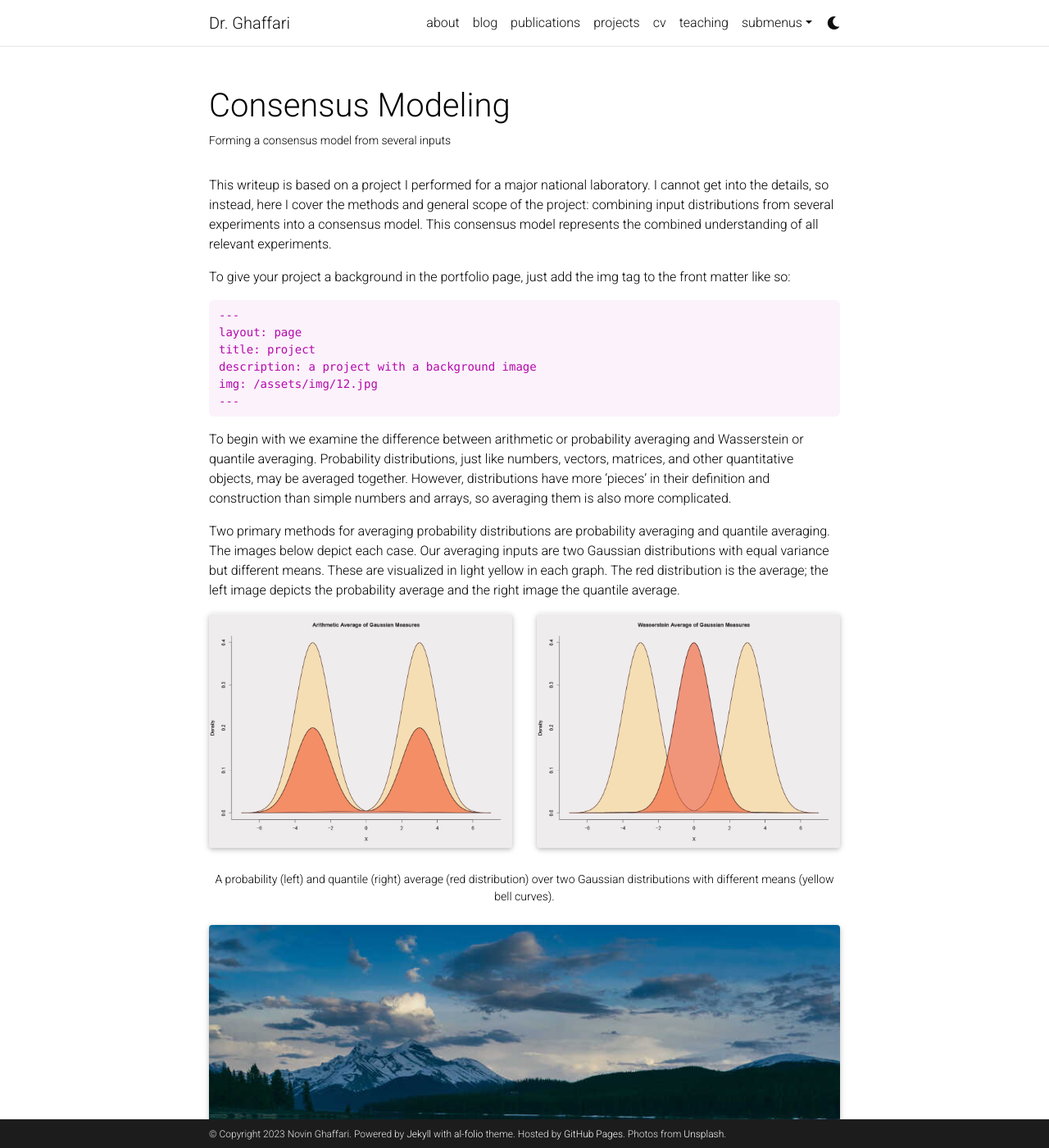
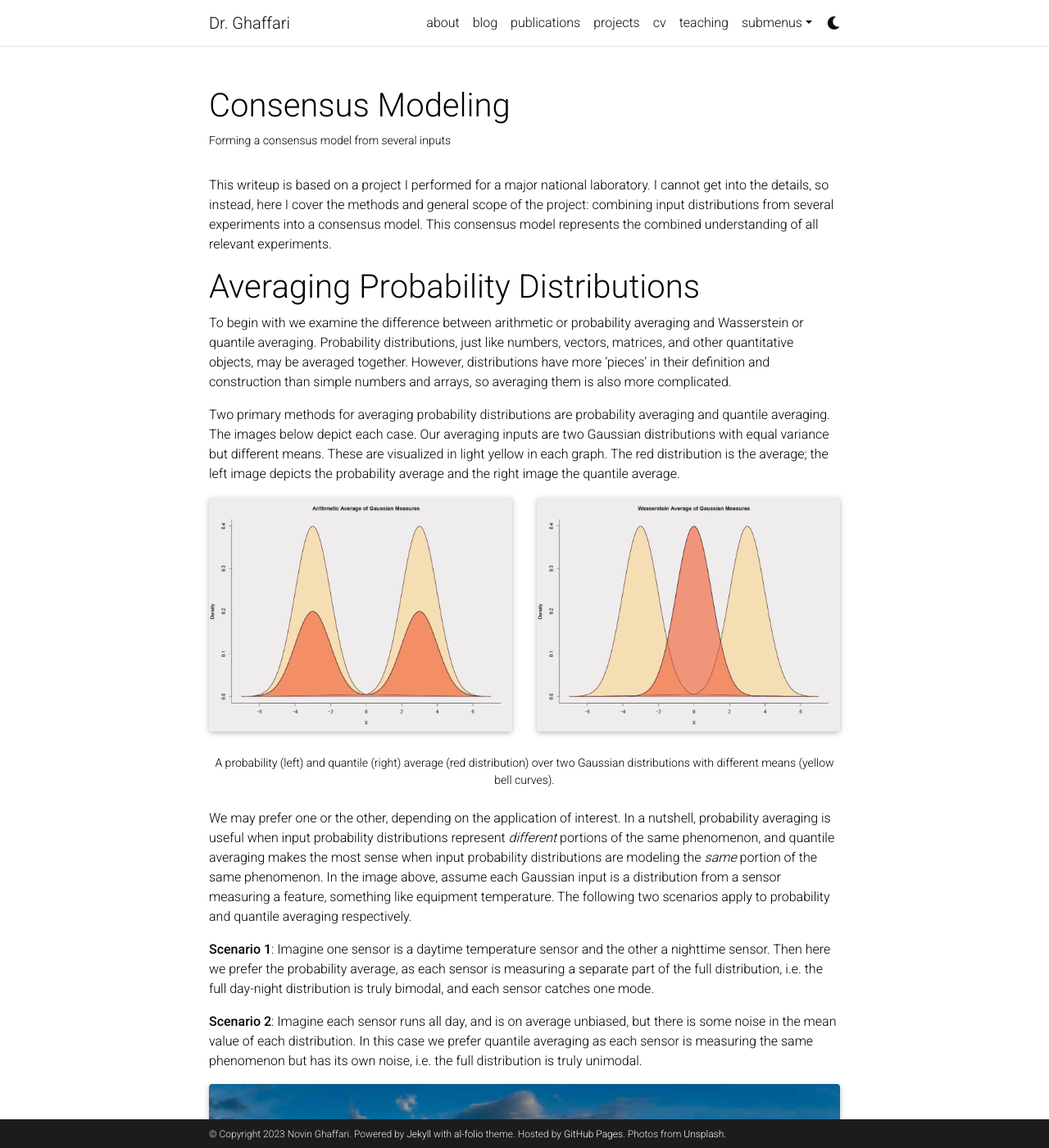
Before and after one commit to nghaffari/nghaffari.github.io, a Jekyll site: the page built from _projects/2_project.md, in a window 1280 px wide and 1400 px high. Shown: the whole window at 82% size. Built offline with Jekyll 4.4.1, drawn with Linux system fonts in a browser that asks for light colours; full-size pictures stand in for the smaller copies a plugin makes; comment, search, counter and statistics services are not loaded; a style sheet for code colours, icons or effects is not loaded.

Commit message:
Update 2_project.md

```diff
--- a/_projects/2_project.md
+++ b/_projects/2_project.md
@@ -9,14 +9,7 @@ category: work
 
 This writeup is based on a project I performed for a major national laboratory. I cannot get into the details, so instead, here I cover the methods and general scope of the project: combining input distributions from several experiments into a consensus model. This consensus model represents the combined understanding of all relevant experiments.
 
-To give your project a background in the portfolio page, just add the img tag to the front matter like so:
-
-    ---
-    layout: page
-    title: project
-    description: a project with a background image
-    img: /assets/img/12.jpg
-    ---
+# Averaging Probability Distributions
 
 To begin with we examine the difference between arithmetic or probability averaging and Wasserstein or quantile averaging. Probability distributions, just like numbers, vectors, matrices, and other quantitative objects, may be averaged together. However, distributions have more 'pieces' in their definition and construction than simple numbers and arrays, so averaging them is also more complicated.
 
@@ -33,6 +26,12 @@ Two primary methods for averaging probability distributions are probability aver
 <div class="caption">
     A probability (left) and quantile (right) average (red distribution) over two Gaussian distributions with different means (yellow bell curves).
 </div>
+We may prefer one or the other, depending on the application of interest. In a nutshell, probability averaging is useful when input probability distributions represent *different* portions of the same phenomenon, and quantile averaging makes the most sense when input probability distributions are modeling the *same* portion of the same phenomenon. In the image above, assume each Gaussian input is a distribution from a sensor measuring a feature, something like equipment temperature. The following two scenarios apply to probability and quantile averaging respectively.
+
+**Scenario 1**: Imagine one sensor is a daytime temperature sensor and the other a nighttime sensor. Then here we prefer the probability average, as each sensor is measuring a separate part of the full distribution, i.e. the full day-night distribution is truly bimodal, and each sensor catches one mode.
+
+**Scenario 2**: Imagine each sensor runs all day, and is on average unbiased, but there is some noise in the mean value of each distribution. In this case we prefer quantile averaging as each sensor is measuring the same phenomenon but has its own noise, i.e. the full distribution is truly unimodal.
+
 <div class="row">
     <div class="col-sm mt-3 mt-md-0">
         {% include figure.html path="assets/img/5.jpg" title="example image" class="img-fluid rounded z-depth-1" %}
```
